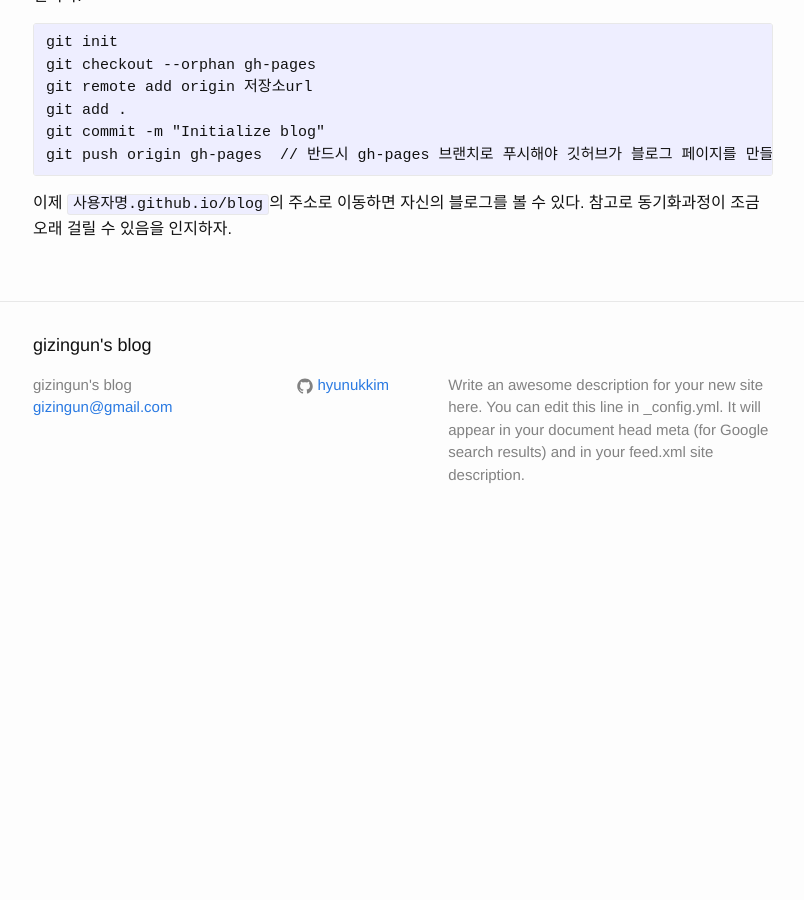
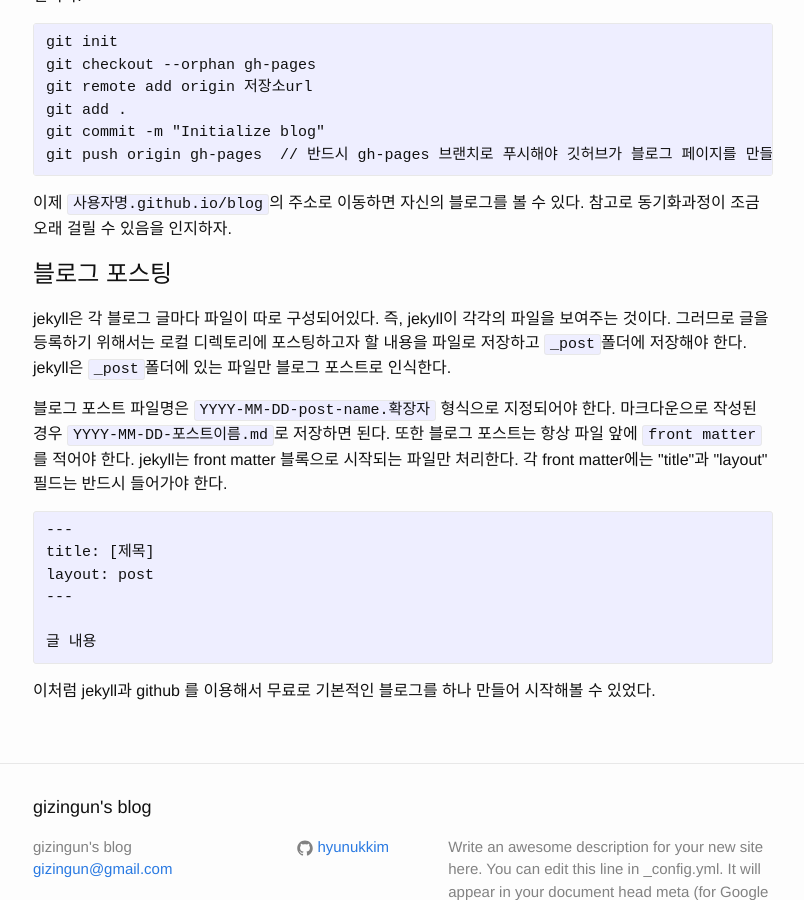
Before and after one commit to HyunukKim/blog, a Jekyll site: the page built from _posts/2016-01-10-jekyll-with-github.md, in a window 1280 px wide and 900 px high, scrolled down 789 px. Shown: the whole window, without its empty margins (237-1041 px from the left). Built offline with Jekyll 4.4.1, drawn with Linux system fonts in a browser that asks for light colours; before the commit the page ends 1335 px from its top, so only the background shows below that.

Commit message:
* jekyll-with-github.html 내용 추가

```diff
--- a/_posts/2016-01-10-blog-with-github.md
+++ b/_posts/2016-01-10-jekyll-with-github.md
@@ -2,7 +2,6 @@
 layout: post
 title: jekyll+github로 블로그 시작하기
 ---
-
 <html>
 <head>
 	<title>맥에서 jekyll과 github로 블로그 시작하기</title>
@@ -37,5 +36,16 @@
 </code></pre></div>
 이제 <code>사용자명.github.io/blog</code>의 주소로 이동하면 자신의 블로그를 볼 수 있다. 참고로 동기화과정이 조금 오래 걸릴 수 있음을 인지하자.
 </p>
+<h1>블로그 포스팅</h1>
+<p>jekyll은 각 블로그 글마다 파일이 따로 구성되어있다. 즉, jekyll이 각각의 파일을 보여주는 것이다. 그러므로 글을 등록하기 위해서는 로컬 디렉토리에 포스팅하고자 할 내용을 파일로 저장하고 <code>_post</code>폴더에 저장해야 한다. jekyll은 <code>_post</code>폴더에 있는 파일만 블로그 포스트로 인식한다.</p>
+<p>블로그 포스트 파일명은 <code>YYYY-MM-DD-post-name.확장자</code> 형식으로 지정되어야 한다. 마크다운으로 작성된 경우 <code>YYYY-MM-DD-포스트이름.md</code>로 저장하면 된다. 또한 블로그 포스트는 항상 파일 앞에 <code>front matter</code>를 적어야 한다. jekyll는 front matter 블록으로 시작되는 파일만 처리한다. 각 front matter에는 "title"과 "layout" 필드는 반드시 들어가야 한다.</p>
+<div class="highlight"><pre><code class="language-text" data-lang="text">---
+title: [제목]
+layout: post
+---
+
+글 내용
+</code></pre></div>
+<p>이처럼 jekyll과 github 를 이용해서 무료로 기본적인 블로그를 하나 만들어 시작해볼 수 있었다.</p>
 </body>
 </html>
```
